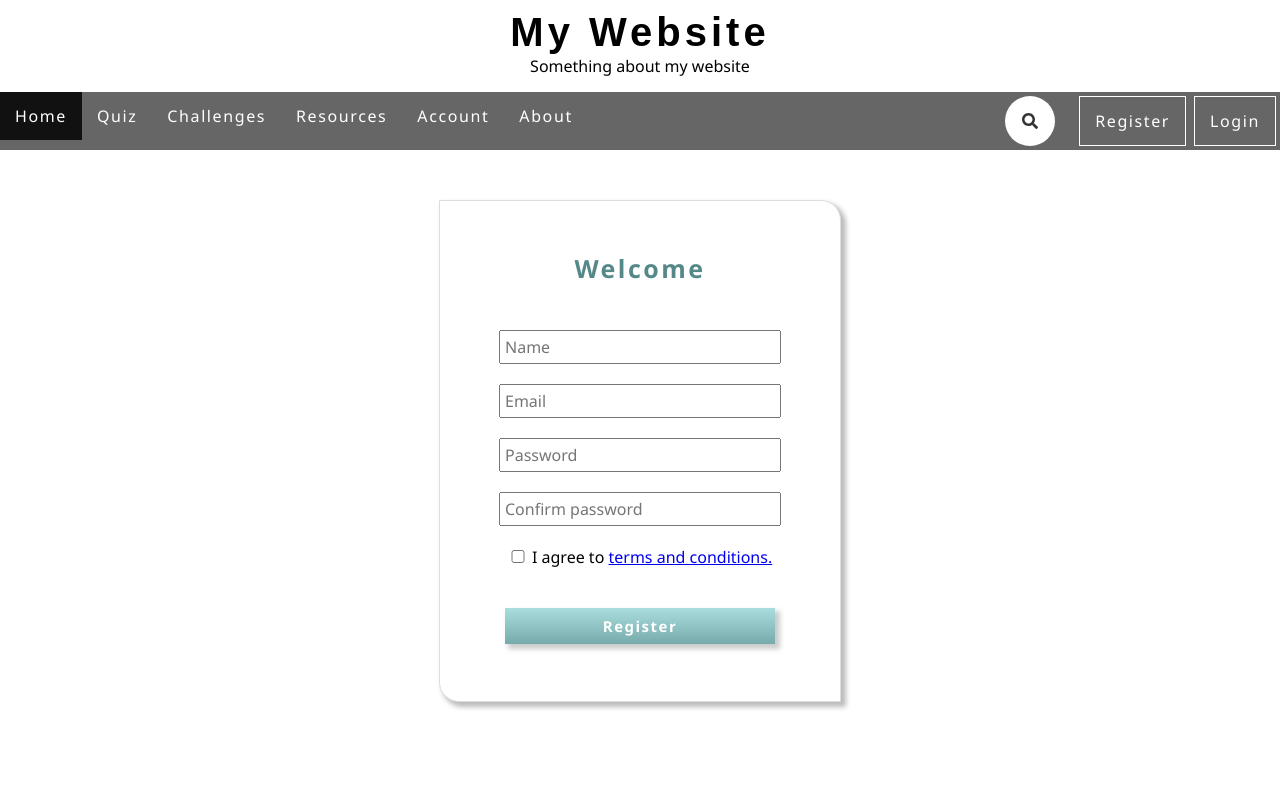
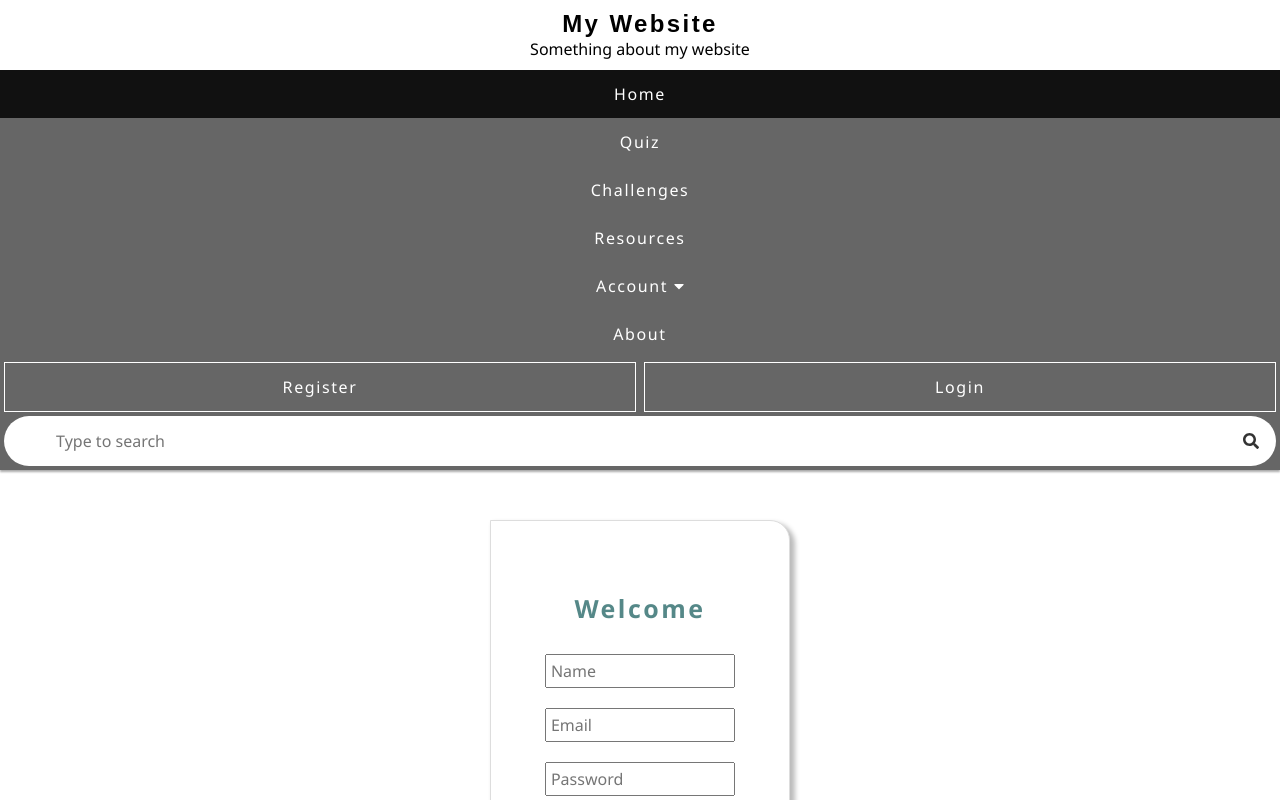
Before and after one commit to jainakshat425/MyWebsite, a plain HTML site: page index.htm in a window 1280 px wide. Both pictures are taken after a click on the item "Register". Shown: the top 800 px of the page. Drawn offline with nearby package versions, Linux system fonts and the light colour scheme.

Commit message:
Complete for screen width less than 1000

```diff
--- a/css/styles.css
+++ b/css/styles.css
@@ -4,40 +4,61 @@
 	margin : 0;
 	font-family: "Segoe UI",Arial,sans-serif;
 }
-body {
-    margin: 0px auto;
-}
+/*Header Styles*/
 header {
-    text-align: center;
-}
-header h1 {
-    margin-top: 10px;
-    letter-spacing: 0.1em;
-    font-family: Arial;
-    font-size: 40px;
-}
-header p {
-    margin-bottom: 15px;
-}
-nav {
-    background: #666;
+    background-color: white;
     position: sticky;
     top: 0;
     z-index: 1;
+    box-shadow: 0px 2px 2px #aaa;
+}
+header div {
+    text-align: center;
+    padding: 10px;
+}
+header h1 {
+    letter-spacing: 0.1em;
+    font-family: Arial;
+    font-size: 24px;
+}
+header img {
+    padding: 22px;
+    position: absolute;
+    top: 0;
+    right: 0;
+}
+header img:hover, header img:active {
+    background-color: #eee;
+    cursor: pointer;
+}
+
+/*Navigation bar styles*/
+nav {
+    background: #666;
+    z-index: 1;
+    position: sticky;
+    box-shadow: 0px 2px 2px #aaa;
+    padding-bottom: 4px;
+    display: none;
 }
 nav ul {
     list-style-type: none;
+    display: flex;
 }
-nav ul li {
-    float: left;
+.left-nav {
+    flex-direction: column;
 }
-nav ul:after{
-    content: "";
-    display: block;
-    clear: both;
+.right-nav {
+    flex-direction: row;
+}
+.right-nav li {
+    flex-basis: 50%;
+    border: 1px solid white;
+    margin: 4px;
+    box-sizing: border-box;
 }
 nav ul li a {
-    display: inline-block;
+    display: block;
     text-decoration: none;
     color: white;
     letter-spacing: 0.1em;
@@ -45,6 +66,7 @@ nav ul li a {
     font-weight: 400;
     padding: 13px 15px;
     transition: 0.5s ease;
+    text-align: center;
 }
 
 nav ul li a:hover:not(.active) {
@@ -54,20 +76,14 @@ nav ul li a:hover:not(.active) {
     background: #111;
 }
 #login, #register {
-    box-sizing: border-box;
-    border: 1px solid white;
-    margin: 4px;
     cursor: pointer;
-}
-nav ul span {
-    float: right;
 }
 .acc-drop-content {
     display: none;
     position: absolute;
     z-index: 1;
+    width: 100%;
     background-color: #f9f9f9;
-    min-width: 160px;
     box-shadow: 0px 8px 16px 0px rgba(0,0,0,0.2);
 }
 .acc-drop-content a {
@@ -75,27 +91,23 @@ nav ul span {
   padding: 12px 16px;
   text-decoration: none;
   display: block;
-  text-align: left;
-}
-.acc-drop-content a:hover {
-    color: white;
-    background-color: #f1f1f1;
+  text-align: center;
 }
 
-.acc-dropdown:hover .acc-drop-content {
-  display: block;
+.fa-caret-up {
+    display: none;
 }
+
+/*Search Box styles*/
 .search-box {
-    float: left;
     background: #fff;
     height: 40px;
     padding: 5px;
     border-radius: 40px;
     display: flex;
     align-items: center;
-    margin-right: 20px;
-    margin-top: 4px;
-    z-index: 2;
+    margin: 0px 4px;
+    z-index: 1;
 }
 .search-txt {
     float: left;
@@ -105,9 +117,7 @@ nav ul span {
     color: #333;
     padding: 0;
     line-height: 40px;
-    font-size: 15px;
-    transition: .4s;
-    width: 0px;
+    padding-left: 8px;
 }
 .search-btn {
     height: 40px;
@@ -120,18 +130,87 @@ nav ul span {
     float: right;
     transition: .4s;
 }
-.search-box:hover > .search-txt {
-    width: 240px;
-    padding: 0px 10px;
-}
 .search-box:hover > .search-btn {
     background: #333;
     color: white;
 }
-
+/*Form Styles*/
 #forms-container {
 	margin-top: 50px;
 }
+form {
+    border: 1px solid #ddd;
+    box-shadow: 4px 4px 5px 1px #bbb;
+    background: #fff;
+    padding:  8px;
+    margin: 8px;
+    box-sizing: border-box;
+    text-align: center;
+}
+
+input {
+    padding: 4px;
+    margin: 20px auto;
+    font-size: 16px;
+    display: block;
+    width: 90%;
+}
+input[type="submit"] {
+    border: 0;
+    padding: 8px;
+    color: white;
+    font-weight: bold;
+    letter-spacing: 0.1em;
+    font-size: 15px;
+    background: #aadddd;
+    background: -moz-linear-gradient(bottom, #aadddd 0%, #77aaaa 100%);
+    background: -webkit-linear-gradient(top, #aadddd 0%, #77aaaa 100%);
+    background: linear-gradient(top, #aadddd 0%, #77aaaa 100%);
+    box-shadow: 4px 4px 5px 1px #ccc;
+    margin-top: 40px;
+}
+input[type="submit"]:hover {
+    background: #77aaaa;
+    background: -webkit-linear-gradient(bottom, #aadddd 0%, #77aaaa 100%);
+    background: -moz-linear-gradient(bottom, #aadddd 0%, #77aaaa 100%);
+    background: linear-gradient(bottom, #aadddd 0%, #77aaaa 100%);
+}
+form h2 {
+    letter-spacing: .1em;
+    color: #558888;
+    margin: 10%;
+    font-size: 25px;
+    text-transform: capitalize;
+}
+input[type="checkbox"] {
+    display: inline;
+    width: 20px;
+    margin: 0;
+}
+#register-form, #login-form {
+    display: none;
+}
+
+footer {
+
+}
+
+@media screen and (min-width: 1000px) {
+    header img {
+        display: none;
+    }
+    nav {
+        display: block;
+    }
+    .acc-drop-content a:hover {
+        color: white;
+        background-color: #f1f1f1;
+    }
+
+    .acc-dropdown:hover .acc-drop-content {
+      display: block;
+    }
+
     form {
         border: 1px solid #ddd;
         box-shadow: 4px 4px 5px 1px #bbb;
@@ -183,11 +262,4 @@ form h2 {
         font-size: 25px;
         text-transform: capitalize;
     }
-input[type="checkbox"] {
-    display: inline;
-    width: 20px;
-    margin: 0
 }
-#register-form, #login-form {
-    display: none;
-}
--- a/index.htm
+++ b/index.htm
@@ -9,35 +9,38 @@
 </head>
 <body>
     <header>
-        <h1>My Website</h1>
-        <p>Something about my website</p>
+        <div>
+            <h1>My Website</h1>
+            <p>Something about my website</p>
+        </div>
+        <img id="menu" src="img/menu.svg" alt="Menu">
     </header>
 	<nav>
-        <ul>
+        <ul class="left-nav">
             <li><a href="#" class="active">Home</a></li>
             <li><a href="#">Quiz</a></li>
             <li><a href="#">Challenges</a></li>
             <li><a href="#">Resources</a></li>
             <li class="acc-dropdown">
-                <a href="javascript:void(0)">Account</a>
+                <a href="javascript:void(0)">Account <i class="fas fa-caret-down"></i>
+                <i class="fas fa-caret-up"></i></a>
                 <div class="acc-drop-content">
                     <a href="#">Profile</a>
                     <a href="#">Logout</a>
                 </div>
             </li>
             <li><a href="#">About</a></li>
-            <span>
-                <div class="search-box">
+        </ul>
+        <ul class="right-nav">
+            <li id="register"><a href="javascript:void(0)">Register</a></li>
+            <li id="login"><a href="javascript:void(0)">Login</a></li>
+        </ul>
+        <div class="search-box">
                 <input type="text" name="search" class="search-txt" placeholder="Type to search">
                 <a href="#" class="search-btn">
                     <i class="fas fa-search"></i>
                 </a>
-                </div>
-                <li id="register"><a>Register</a></li>
-                <li id="login"><a>Login</a></li>
-            </span>
-
-        </ul>
+        </div>
     </nav>
     <div id="forms-container">
         <form id="login-form" action="login" method="post">
@@ -62,6 +65,30 @@
     </div>
     <script>
 	$(document).ready(function() {
+        $("#menu").click(function() {
+            if($('nav:visible').length) {
+                $('nav').hide();
+                this.style.background = "#fff";
+            }
+            else {
+                $('nav').show();
+                this.style.background = "#eee";
+            }
+        });
+        $(".acc-dropdown").click(function() {
+            if($('.acc-drop-content:visible').length) {
+                $('.acc-drop-content').hide();
+                this.style.background = "#666";
+                $('.fa-caret-up').hide();
+                $('.fa-caret-down').show();
+            }
+            else {
+               $('.acc-drop-content').show();
+                this.style.background = "#000";
+                $('.fa-caret-up').show();
+                $('.fa-caret-down').hide();
+            }
+        });
 		$("#login").click(function() {
 			$("#login-form").show();
 			$("#register-form").hide();
```
Also changed, not shown: img/menu.svg (added). Lines whose indentation alone changed are shown as unchanged.
